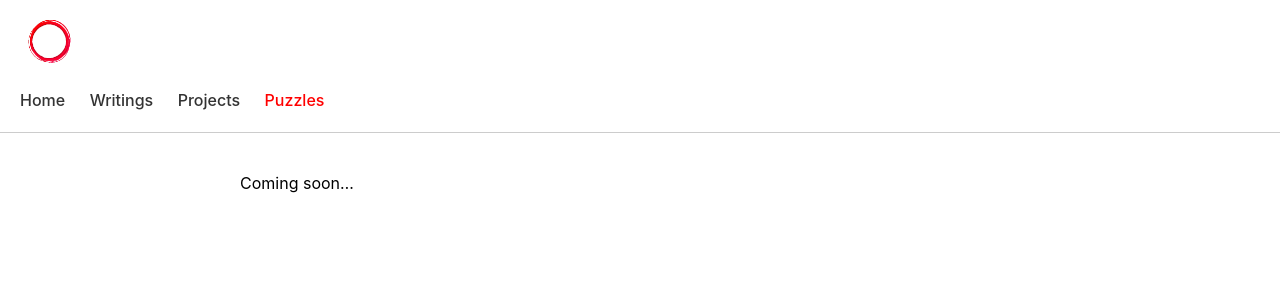
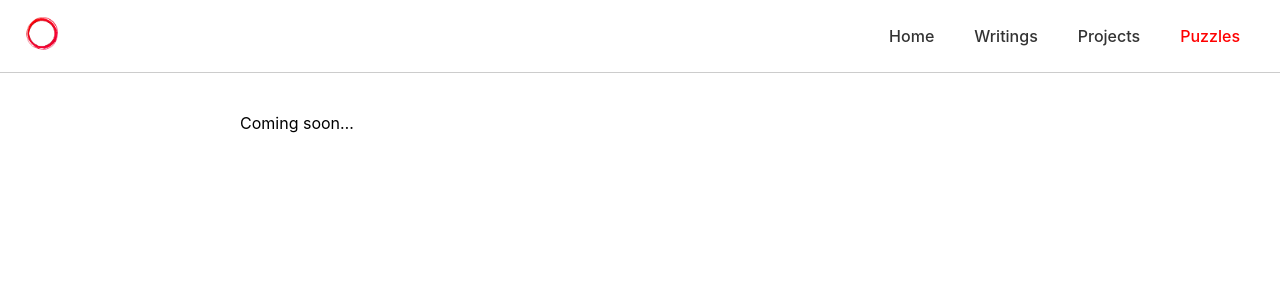
Before and after one commit to MalcolmWigder/malcolmwigder.com, a Jekyll site: the page built from puzzles.md, in a window 1280 px wide. Shown: the top 300 px of the page. Built offline with Jekyll 4.4.1, drawn with Linux system fonts in a browser that asks for light colours.

Commit message:
Trigger rebuild

```diff
--- a/_includes/header.html
+++ b/_includes/header.html
@@ -1,14 +1,13 @@
 <header style="background:#fff; border-bottom:1px solid #ccc; padding:10px 20px;">
-  <div style="display:flex; align-items:center; gap:20px;">
+  <div style="display:flex; justify-content:space-between; align-items:center;">
     <a href="{{ '/' | relative_url }}">
-      <img src="{{ '/assets/logo.png' | relative_url }}" alt="Logo" style="height:64px;">
+      <img src="{{ '/assets/logo.png' | relative_url }}" alt="Logo" style="height:48px;">
     </a>
+    <nav style="display:flex; gap:20px;">
+      <a href="{{ site.baseurl }}/" class="nav-link {% if page.url == '/' %}active{% endif %}">Home</a>
+      <a href="{{ site.baseurl }}/writings/" class="nav-link {% if page.url contains '/writings/' or page.collection == 'writings' %}active{% endif %}">Writings</a>
+      <a href="{{ site.baseurl }}/projects/" class="nav-link {% if page.url contains '/projects/' %}active{% endif %}">Projects</a>
+      <a href="{{ site.baseurl }}/puzzles/" class="nav-link {% if page.url contains '/puzzles/' %}active{% endif %}">Puzzles</a>
+    </nav>
   </div>
-
-  <nav style="background: #fff; padding: 12px 0;">
-    <a href="{{ site.baseurl }}/" class="nav-link {% if page.url == '/' %}active{% endif %}">Home</a>
-    <a href="{{ site.baseurl }}/writings/" class="nav-link {% if page.url contains '/writings/' or page.collection == 'writings' %}active{% endif %}">Writings</a>
-    <a href="{{ site.baseurl }}/projects/" class="nav-link {% if page.url contains '/projects/' %}active{% endif %}">Projects</a>
-    <a href="{{ site.baseurl }}/puzzles/" class="nav-link {% if page.url contains '/puzzles/' %}active{% endif %}">Puzzles</a>
-  </nav>
 </header>
```
